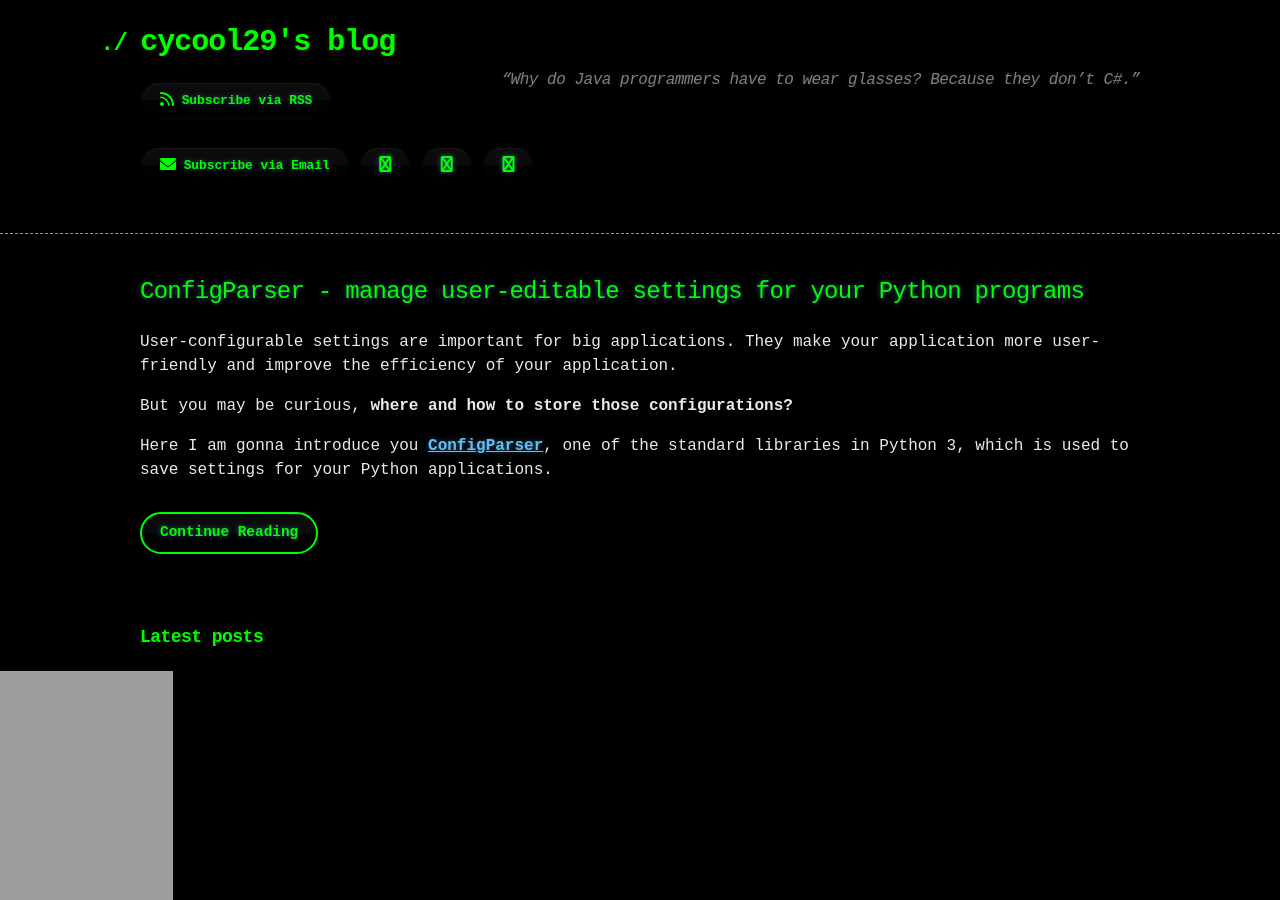
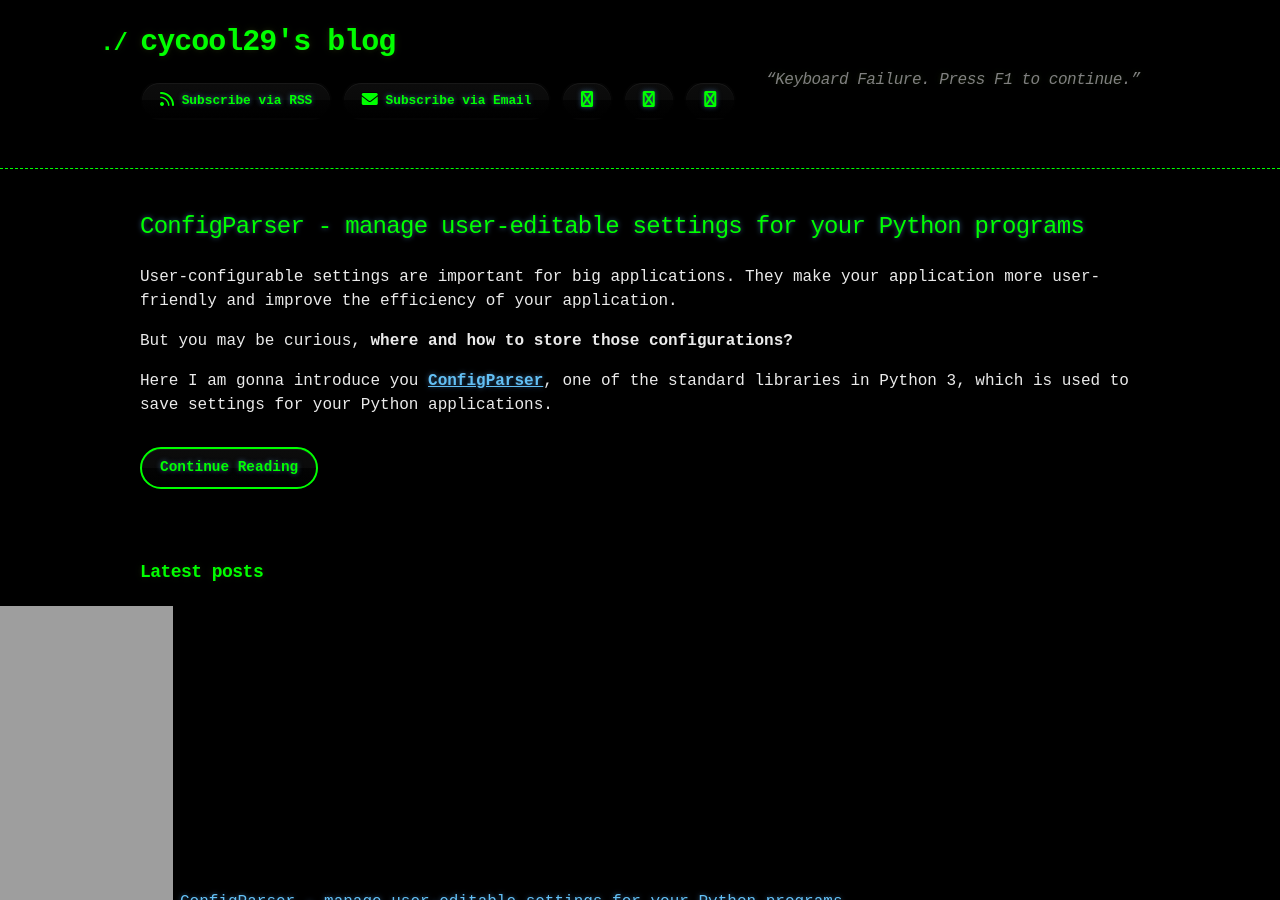
Before and after one commit to cycool29/cycool29.github.io, a Jekyll site: the page built from index.md, in a window 1280 px wide and 900 px high. Built offline with Jekyll 4.4.1, drawn with Linux system fonts in a browser that asks for light colours; a style sheet for code colours, icons or effects is not loaded.

Commit message:
Update quotes

```diff
--- a/_config.yml
+++ b/_config.yml
@@ -1,5 +1,5 @@
 title: cycool29's blog
-description: "“Why do Java programmers have to wear glasses? Because they don’t C#.” "
+description: "“Keyboard Failure. Press F1 to continue.” "
 bio: A high school student. Intermediate in Python, Git, Bash. Learning JavaScript. He/Him. "
 author: cycool29
 url: https://cycool29.github.io
```
